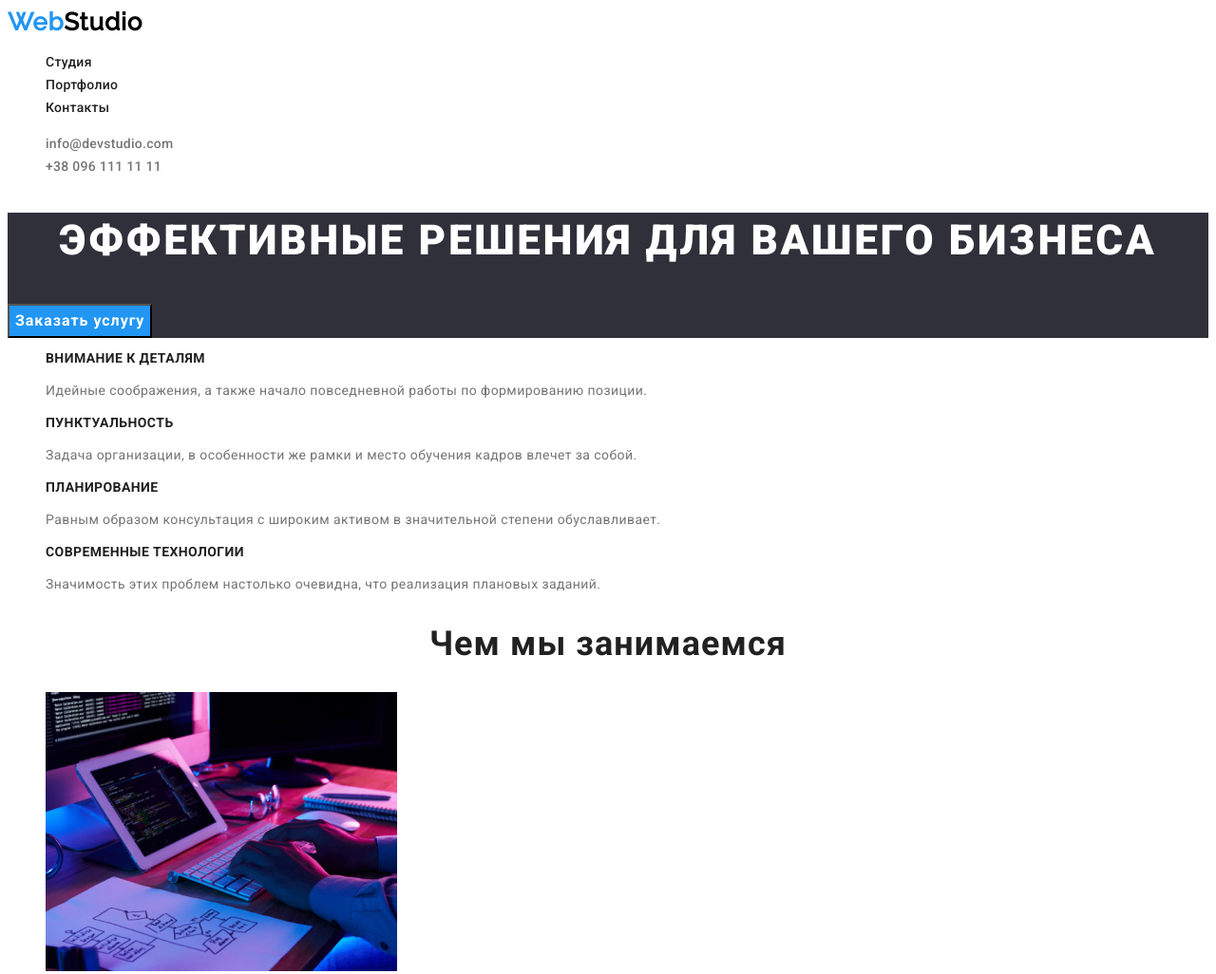
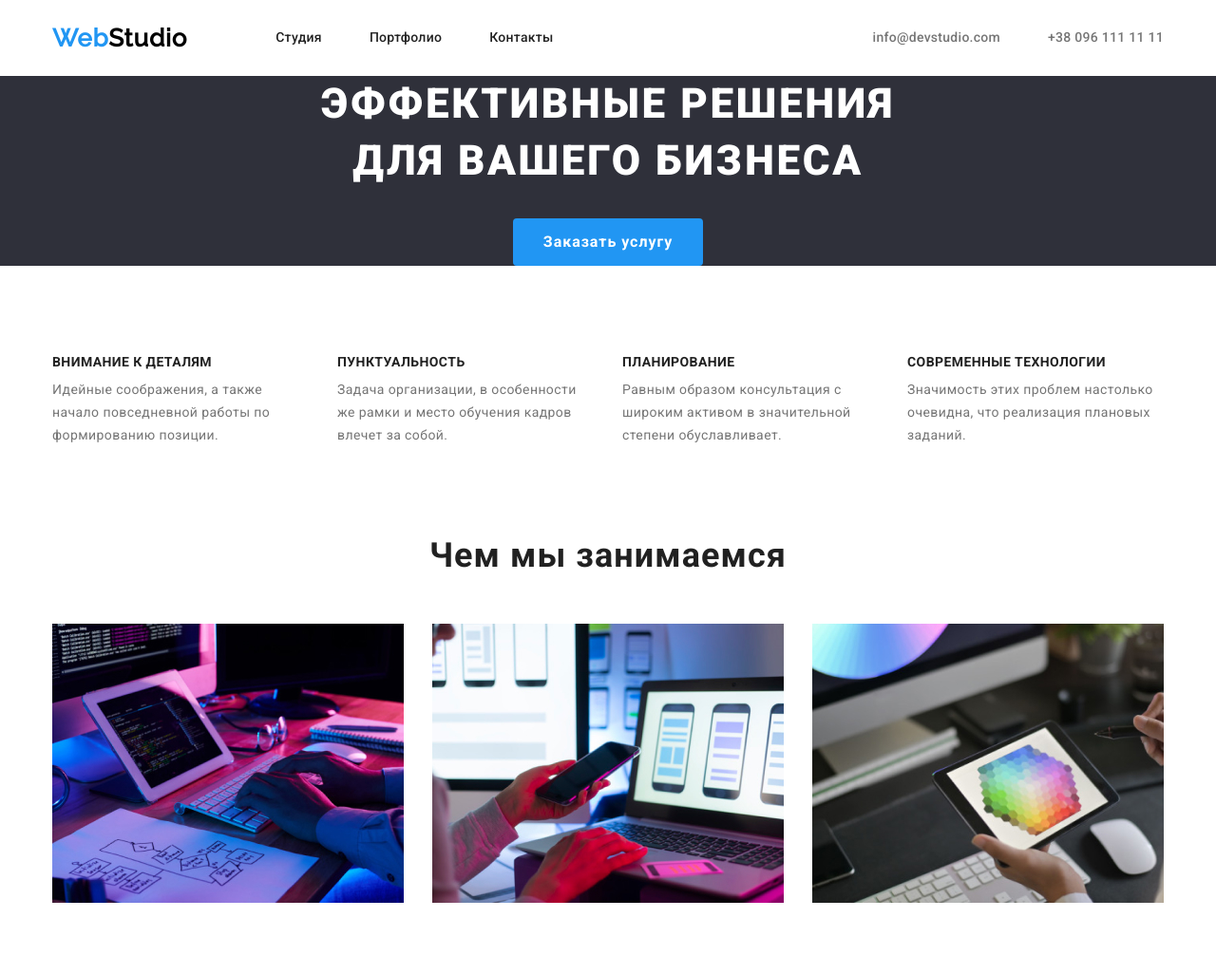
Before and after one commit to RuslanGolovach/goit-markup-hw-02, a plain HTML site: page index.html in a window 1280 px wide. Shown: the top 1026 px of the page at 95% size. Drawn offline with nearby package versions, Linux system fonts and the light colour scheme.

Commit message:
начал оформление flex

```diff
--- a/css/styles.css
+++ b/css/styles.css
@@ -20,7 +20,6 @@
   --section-bg: #F5F4FA;
   --dark-bg: #2F303A;
   --white: #ffffff;
-
 }
 
 body {
@@ -30,6 +29,14 @@ line-height: 1.71;
 letter-spacing: 0.03em;
 color: var(--body-text-cl);
 background-color: var(--white);
+}
+
+.container {
+  width: 1200px;
+  padding-left: 15px;
+  padding-right: 15px;
+  margin-left: auto;
+  margin-right: auto;
 }
 
 .logo {
@@ -52,7 +59,21 @@ text-decoration: none;
 .logo-footer .logo-studio{
   color: var(--white);
 }
+
+.header-nav {
+  display: flex;
+  align-items: center;
+}
+
+.nav {
+  display: flex;
+  align-items: center;
+}
+
 .nav-link {
+  display: block;
+  padding-top: 32px;
+  padding-bottom: 32px;
 font-weight: 500;
 font-size: 14px;
 line-height: 1.14;
@@ -82,18 +103,36 @@ color: var(--accent-cl);
 }
 
 .nav-list {
-  list-style: none;
+display: flex;
+margin: 0px 0px 0px 93px;
+padding: 0;
+list-style: none;
+}
+
+.nav-list-item:not(:last-child) {
+ margin-right: 50px;
 }
 
 .list {
+  display: flex;
   list-style: none;
+  margin: 0px 0px 0px auto;
+  padding: 0;
+}
+
+.list-item:not(:last-child) {
+  margin-right: 50px;
 }
 
 .hero {
+  text-align: center;
   background-color: var(--dark-bg);
 }
 
 .hero-title {
+  /* max-width: 696px; */
+  margin-top: 0;
+  margin-bottom: 30px;
   font-weight: 900;
   font-size: 44px;
   line-height: 1.36;
@@ -104,7 +143,10 @@ color: var(--accent-cl);
 }
 
 .btn-hero {
-  font-family: inherit;
+border-radius: 4px;
+border: transparent;
+padding: 10px 32px;
+font-family: inherit;
 font-weight: 700;
 font-size: 16px;
 line-height: 1.87;
@@ -114,11 +156,40 @@ color: var(--white);
 background-color: var(--accent-cl);
 }
 
+.features {
+  padding-top: 94px;
+  padding-bottom: 94px;
+}
+
+.visually-hidden {
+  position: absolute !important;
+  clip: rect(1px 1px 1px 1px);
+  clip: rect(1px, 1px, 1px, 1px);
+  padding: 0 !important;
+  border: 0 !important;
+  height: 1px !important;
+  width: 1px !important;
+  overflow: hidden;
+}
+
 .features-list {
-  list-style: none;;
+  display: flex;
+  list-style: none;
+  margin: 0;
+  padding: 0;
+}
+
+.features-item {
+  width: 270px;
+}
+
+.features-item:not(:last-child) {
+  margin-right: 30px;
 }
 
 .features-title {
+  margin-top: 0;
+  margin-bottom: 10px;
   font-weight: 700;
   font-size: 14px;
   line-height: 1.14;
@@ -127,12 +198,19 @@ background-color: var(--accent-cl);
   color: var(--black);
 }
 
-.examples-list {
-  list-style: none;
+.features-text {
+  margin-top: 0;
+  margin-bottom: 0;
+}
+
+.examples {
+  padding-bottom: 94px;
 }
 
 .examples-title,
 .team-all-title {
+margin-top: 0;
+margin-bottom: 50px;
 font-family: inherit;
 font-weight: 700;
 font-size: 36px;
@@ -142,8 +220,21 @@ letter-spacing: 0.03em;
 color: var(--black);
 }
 
+.examples-list {
+  display: flex;
+  list-style: none;
+  margin: 0;
+  padding: 0;
+}
+
+.examples-item:not(:last-child) {
+margin-right: 30px;
+}
+
 .team {
   background-color: var(--section-bg);
+  padding-top: 94px;
+  padding-bottom: 94px;
 }
 
 .team-list {
--- a/index.html
+++ b/index.html
@@ -5,36 +5,39 @@
     <meta name="viewport" content="width=device-width, initial-scale=1.0">
     <title>Студия</title>
     <link href="https://fonts.googleapis.com/css2?family=Roboto:wght@400;500;700;900&display=swap" rel="stylesheet">
+    <link rel="stylesheet" href="https://cdnjs.cloudflare.com/ajax/libs/modern-normalize/1.0.0/modern-normalize.min.css">
     <link rel="stylesheet" href="./css/styles.css"/>
 </head>
 <body>
     <!-- Шапка сайта -->
     <header>
-       <nav class="nav">
+      <div class="header-nav container">
+        <nav class="nav">
        <a href="./" class="logo logo-header" >
         <span class="logo-web">Web</span><span class="logo-studio">Studio</span></a>
         <ul class="nav-list">
-            <li><a href="./" class="nav-link">Студия</a></li>
-            <li><a href="./portfolio.html" class="nav-link">Портфолио</a></li>
-            <li><a href="#contacts" class="nav-link">Контакты</a></li>
+            <li class="nav-list-item"><a href="./" class="nav-link">Студия</a></li>
+            <li class="nav-list-item"><a href="./portfolio.html" class="nav-link">Портфолио</a></li>
+            <li class="nav-list-item"><a href="#contacts" class="nav-link">Контакты</a></li>
         </ul>
        </nav>
         <ul class="list">
-            <li><a href="mailto:info@devstudio.com" class="contacts-header">info@devstudio.com</a></li>
-            <li><a href="tel:+380961111111" class="contacts-header">+38 096 111 11 11</a></li>
+            <li class="list-item"><a href="mailto:info@devstudio.com" class="contacts-header">info@devstudio.com</a></li>
+            <li class="list-item"><a href="tel:+380961111111" class="contacts-header">+38 096 111 11 11</a></li>
         </ul>
+      </div>
     </header>
     <!-- Герой -->
     <main>
-    <div>
-        <section class="hero">
-            <h1 class="hero-title">Эффективные решения для вашего бизнеса</h1>
+    <div class="hero">
+        <section class="container">
+            <h1 class="hero-title">Эффективные решения<br>для вашего бизнеса</h1>
             <button class="btn-hero" type="button">Заказать услугу</button>
         </section>
     </div>
 <!-- Особенности работы -->
-    <section class="features">
-        <h2 hidden class="features-main-title">Особенности</h2>
+    <section class="features container">
+        <h2 class="visually-hidden">Особенности</h2>
         <ul class="features-list">
             <li class="features-item">
             <h3 class="features-title">Внимание к деталям</h3>
@@ -56,16 +59,18 @@
     </section>
 <!-- Чем мы занимаемся -->
     <section class="examples">
+       <div class="container">
         <h2 class="examples-title">Чем мы занимаемся</h2>
         <ul class="examples-list">
-            <li><img src="./images/box-1.jpg" alt="Создание проектов" width="370" height="294"></li>
-            <li><img src="./images/box-2.jpg" alt="Разработка приложений" width="370" height="294"></li>
-            <li><img src="./images/box-3.jpg" alt="Создание графики" width="370" height="294"></li>
+            <li class="examples-item"><img src="./images/box-1.jpg" alt="Создание проектов" width="370" height="294"></li>
+            <li class="examples-item"><img src="./images/box-2.jpg" alt="Разработка приложений" width="370" height="294"></li>
+            <li class="examples-item"><img src="./images/box-3.jpg" alt="Создание графики" width="370" height="294"></li>
         </ul>
+       </div>
     </section>
     <!-- наша команда -->
-  <div>
       <section class="team">
+          <div class="container">
         <h2 class="team-all-title">Наша команда</h2>
          <ul class="team-list">
             <li>
@@ -89,13 +94,13 @@
                 <p lang="en" class="team-text">UI Designer</p>
             </li>
          </ul>
+        </div>
         </section>
-   </div>
  </main>
 
    <!-- Подвал сайта -->
-<footer>
-    <div class="footer">
+<footer class="footer">
+    <div class="container">
         <a href="./" class="logo logo-footer">
             <span class="logo-web">Web</span><span class="logo-studio">Studio</span></a>
            <address id="contacts" class="contacts-footer">
```
Also changed, not shown: portfolio.html (+8 -5 lines).
